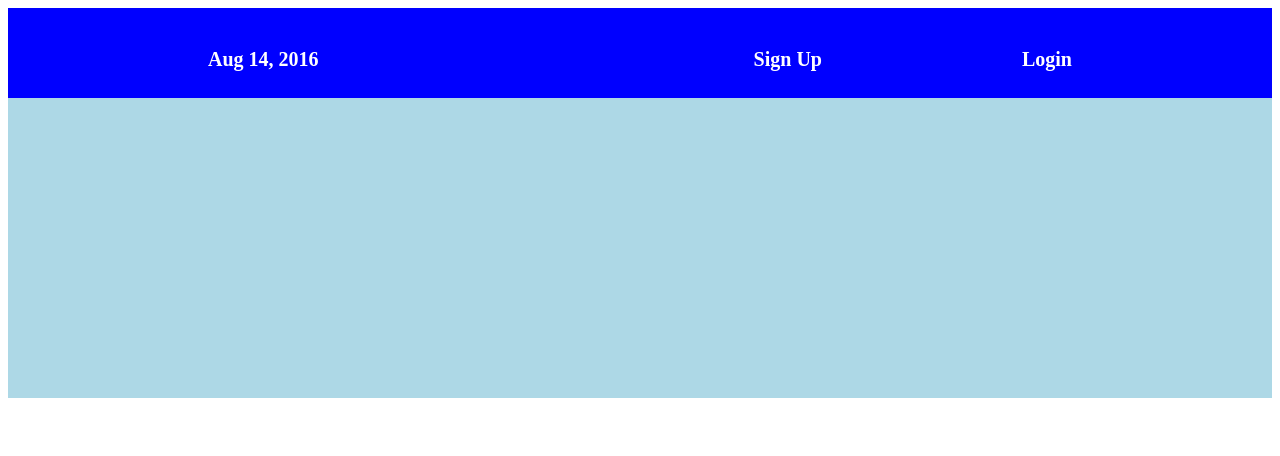
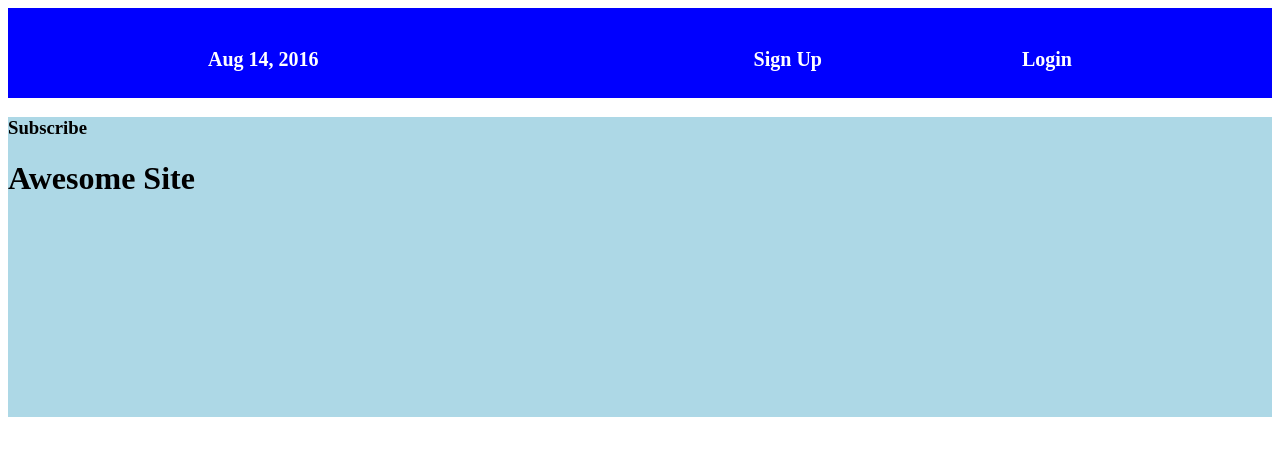
Before and after one commit to alexandravillalon/helloworld, a plain HTML site: page index.html in a window 1280 px wide. Drawn offline with Linux system fonts and the light colour scheme.

Commit message:
added more to div main body

```diff
--- a/index.html
+++ b/index.html
@@ -13,13 +13,19 @@
 
       <div>
         <h4> Login </h4>
-          <h4> Sign Up </h4>
-
+        <h4> Sign Up </h4>
       </div>
 
   </div>
 
   <div class="mainbody">
+      <h3> Subscribe</h3>
+      <h1> Awesome Site </h1>
+
+      <div class=social>
+
+      </div>
+
 
   </div>
 </body>
```
